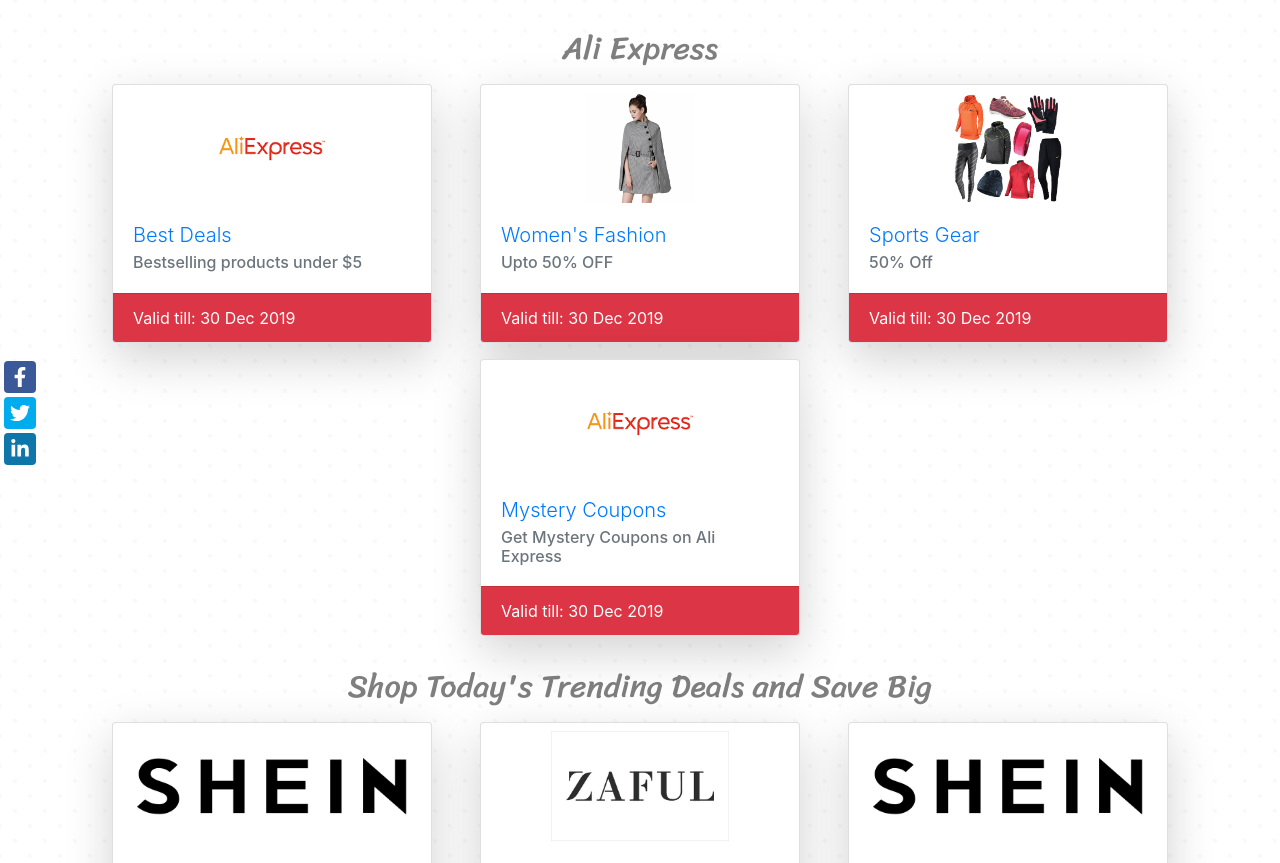
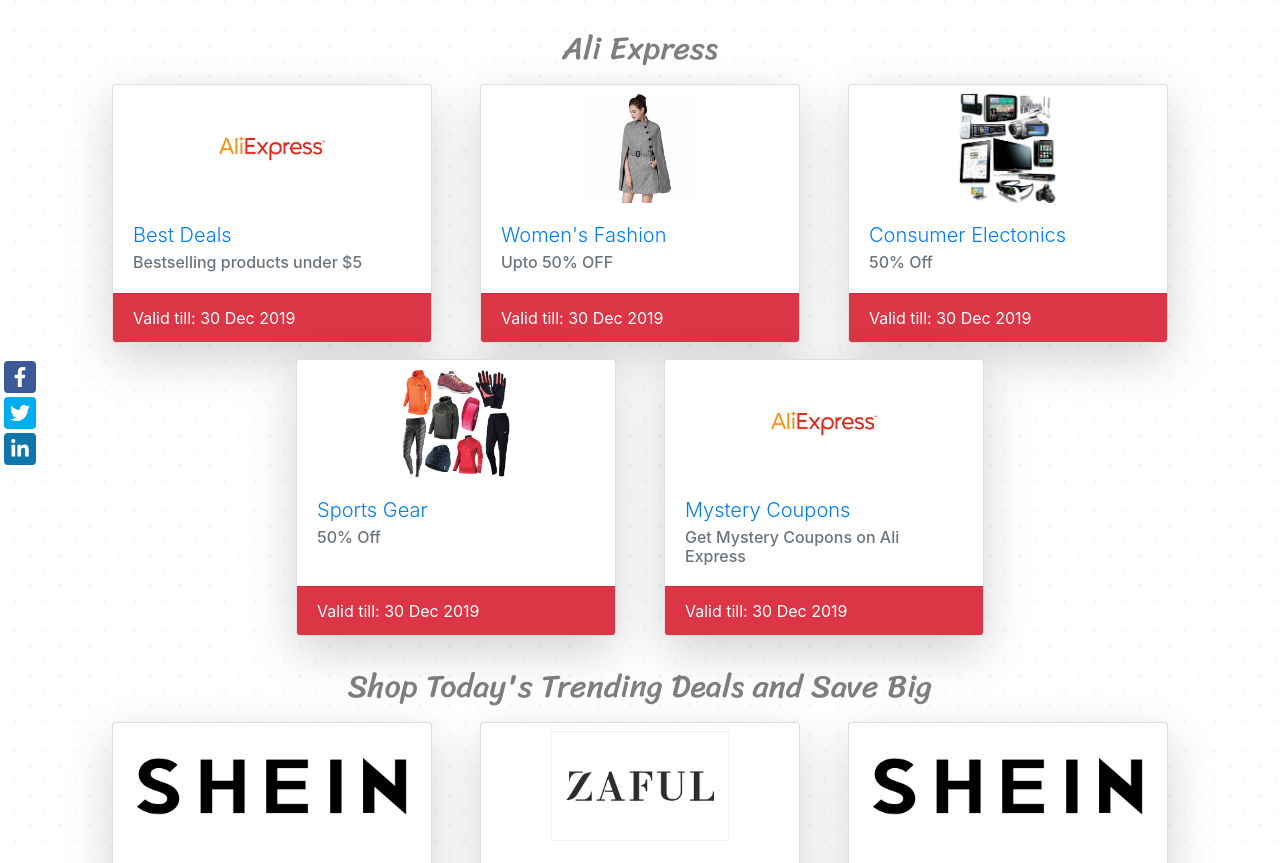
Before and after one commit to surbhi2406/craybuy, a Jekyll site: the page built from index.html, in a window 1280 px wide and 900 px high, scrolled down 307 px, cut to the strip 37-900 px from the top of the window. Built offline with Jekyll 4.4.1, drawn with Linux system fonts in a browser that asks for light colours; some of the changed lines change nothing that is shown.

Commit message:
Update from Forestry.io surbhi2406 updated index.html

```diff
--- a/index.html
+++ b/index.html
@@ -90,6 +90,15 @@
     subtitle: 'Upto 50% OFF '
     desc: 'Attention all ladies buy clothes, shoes, make up, accessories and much
       more from Ali Express and get 50% off. Start shopping now. '
+  - name: Consumer Electonics
+    logo: "/uploads/download-3.jpeg"
+    link: http://www.jdoqocy.com/click-9210567-12558780
+    code: ACTIVATED
+    isNew: false
+    expiry: 2019-12-30 18:30:00 +0000
+    subtitle: 50% Off
+    desc: Interested in buying computers, laptops, mobile phones, headsets, speakers
+      and so on just go to Ali Express and buy your electronic goods and get 50% off.
   - name: Sports Gear
     logo: "/uploads/01_sport-winter-ready-02.png"
     link: http://www.kqzyfj.com/click-9210567-12558785
```
